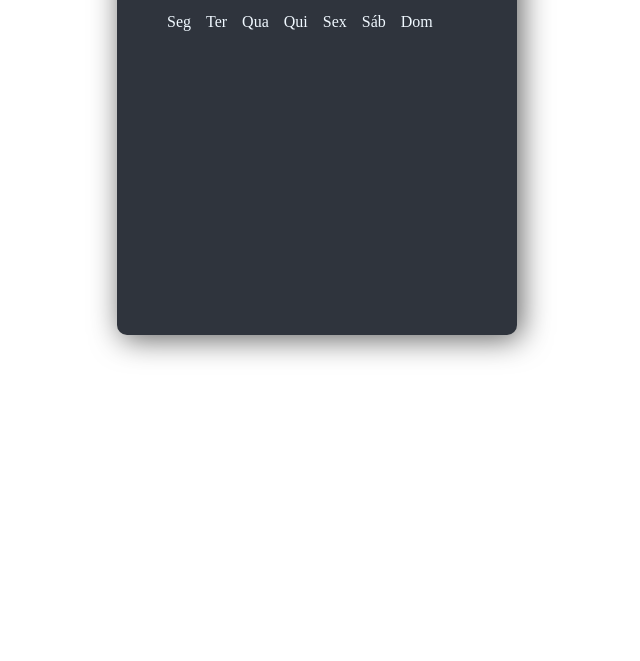
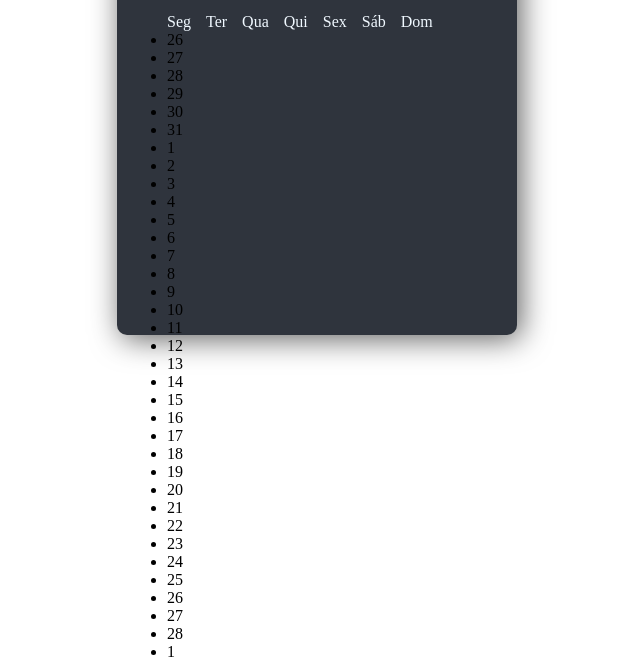
Before and after one commit to ViniMesquitaa/calendario-ifce, a plain HTML site: page index.html in a window 1280 px wide. Shown: the part 265-926 px from the top of the page, without its empty margins (323-963 px from the left). Before the commit the page ends 800 px from the top, so only its background shows below. Drawn offline with nearby package versions, Linux system fonts and the light colour scheme.

Commit message:
change name id 'ul'

```diff
--- a/index.html
+++ b/index.html
@@ -11,6 +11,7 @@
     <title>Calendário Dinâmico</title>
   </head>
   <body>
+    <div id="fullbody">
       <div class="wrapper">
         <div id="calendar">
           <div class="header">
@@ -35,9 +36,12 @@
             <li>Dom</li>
           </ul>
 
-        <ul id="dates" class="dates"></ul>
+          <ul id="days" class="days">
+          </ul>
         </div>
       </div>
+    </div>
+
 
     <script src="script/script.js"></script>
   </body>
```
Lines whose indentation alone changed are shown as unchanged.
